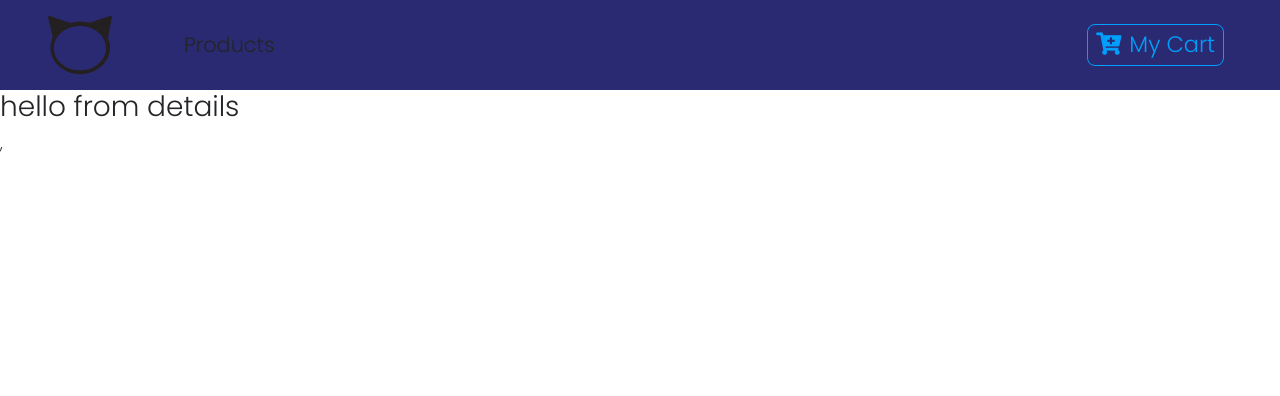
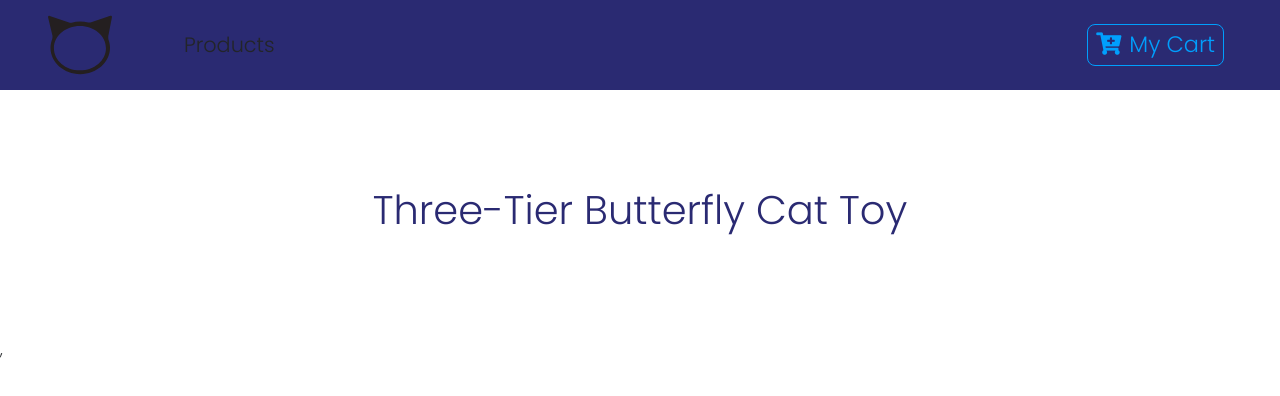
Before and after one commit to ylldesmustafa/capstone-1, a React (Create React App) app in the folder my-store/: page /details in a window 1280 px wide. Shown: the top 396 px of the page. Built offline with nearby package versions, Linux system fonts and the light colour scheme.

Commit message:
added title to details page for butterfly cat toy in details.js

```diff
--- a/my-store/src/components/Details.js
+++ b/my-store/src/components/Details.js
@@ -1,11 +1,27 @@
-import React, { Component } from 'react'
+import React, { Component } from 'react';
+import { ProductConsumer } from '../context';
+import { Link } from "react-router-dom";
+import { ButtonContainer } from './Button';
 
 export default class Details extends Component {
   render() {
     return (
-      <div>
-        <h3>hello from details</h3>
-      </div>
+      <ProductConsumer>
+        {(value) =>{
+          const {id,company,img,info,price,title,inCart} = value.detailProduct;
+          return (
+            <div className="container py-5">
+              {/* title */}
+              <div className="row">
+              <div className="col-10 mx-auto text-center text-slanted text-blue my-5">
+                <h1>{title}</h1>
+              </div>
+              </div>
+              {/* end title */}
+            </div>
+          )
+        }}
+      </ProductConsumer>
     )
   }
 }
```
